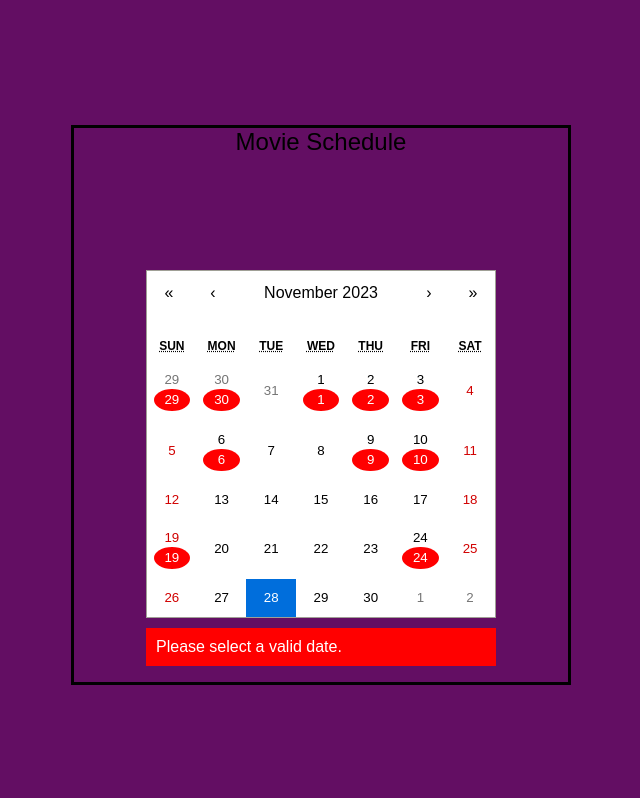
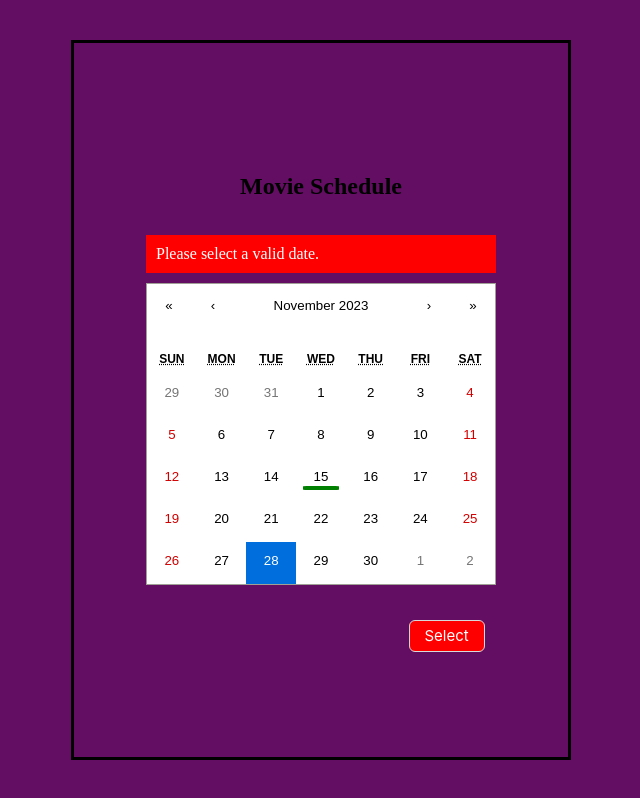
Before and after one commit to JoergeRyan/movie-ticketing-system-react-js, a React (Create React App) app: page /datelist in a window 1280 px wide. Shown: the whole page, without its empty margins (319-959 px from the left). Built offline with nearby package versions, Linux system fonts and the light colour scheme.

Commit message:
created date list

```diff
--- a/src/App.js
+++ b/src/App.js
@@ -6,6 +6,7 @@ import Register from "./Pages/Register";
 import Menu from "./Pages/Menu";
 import Datelist from './Pages/Datelist';
 import CancelReservation from './Pages/CancelReservation';
+import CenimaList from './Pages/CinemaList';
 function App() {
   return (
 
@@ -19,6 +20,7 @@ function App() {
             <Route path="login" element={<Login/>}></Route>
             <Route path="register" element={<Register/>}></Route>
             <Route path="datelist" element={<Datelist/>}></Route>
+            <Route path="cinemalist" element={<CenimaList/>}></Route>
         </Routes>
       </BrowserRouter>
     </div>
--- /dev/null
+++ b/src/DataHandler.js
@@ -0,0 +1,59 @@
+const movieData = [
+  { Date: '2023-11-15', Screen: 1, Time: '13:00', Reserved: false, Movie: 'Inception', Price: 8.99, Duration: 1 },
+  { Date: '2023-11-15', Screen: 1, Time: '14:30', Reserved: false, Movie: 'Inception', Price: 8.99, Duration: 1 },
+  { Date: '2023-11-15', Screen: 1, Time: '16:00', Reserved: false, Movie: 'Inception', Price: 8.99, Duration: 1 },
+  { Date: '2023-11-15', Screen: 1, Time: '17:30', Reserved: false, Movie: 'Inception', Price: 8.99, Duration: 1 },
+  { Date: '2023-11-15', Screen: 1, Time: '19:00', Reserved: false, Movie: 'Inception', Price: 8.99, Duration: 1 },
+  { Date: '2023-11-15', Screen: 2, Time: '13:00', Reserved: false, Movie: 'The Dark Knight', Price: 7.99, Duration: 1 },
+  { Date: '2023-11-15', Screen: 2, Time: '14:30', Reserved: false, Movie: 'The Dark Knight', Price: 7.99, Duration: 1 },
+  { Date: '2023-11-15', Screen: 2, Time: '16:00', Reserved: false, Movie: 'The Dark Knight', Price: 7.99, Duration: 1 },
+  { Date: '2023-11-15', Screen: 2, Time: '17:30', Reserved: false, Movie: 'The Dark Knight', Price: 7.99, Duration: 1 },
+  { Date: '2023-11-15', Screen: 2, Time: '19:00', Reserved: false, Movie: 'The Dark Knight', Price: 7.99, Duration: 1 },
+  { Date: '2023-11-15', Screen: 3, Time: '13:00', Reserved: false, Movie: 'Interstellar', Price: 9.99, Duration: 1 },
+  { Date: '2023-11-15', Screen: 3, Time: '14:30', Reserved: false, Movie: 'Interstellar', Price: 9.99, Duration: 1 },
+  { Date: '2023-11-15', Screen: 3, Time: '16:00', Reserved: false, Movie: 'Interstellar', Price: 9.99, Duration: 1 },
+  { Date: '2023-11-15', Screen: 3, Time: '17:30', Reserved: false, Movie: 'Interstellar', Price: 9.99, Duration: 1 },
+  { Date: '2023-11-15', Screen: 3, Time: '19:00', Reserved: false, Movie: 'Interstellar', Price: 9.99, Duration: 1 },
+  { Date: '2023-11-15', Screen: 3, Time: '13:00', Reserved: false, Movie: 'Interstellar', Price: 9.99, Duration: 1 },
+  { Date: '2023-11-15', Screen: 3, Time: '14:30', Reserved: false, Movie: 'Interstellar', Price: 9.99, Duration: 1 },
+  { Date: '2023-11-15', Screen: 3, Time: '16:00', Reserved: false, Movie: 'Interstellar', Price: 9.99, Duration: 1 },
+  { Date: '2023-11-15', Screen: 3, Time: '17:30', Reserved: false, Movie: 'Interstellar', Price: 9.99, Duration: 1 },
+  { Date: '2023-11-15', Screen: 3, Time: '19:00', Reserved: false, Movie: 'Interstellar', Price: 9.99, Duration: 1 },
+  { Date: '2023-11-15', Screen: 4, Time: '13:00', Reserved: false, Movie: 'Dunkirk', Price: 6.99, Duration: 1 },
+  { Date: '2023-11-15', Screen: 4, Time: '14:30', Reserved: false, Movie: 'Dunkirk', Price: 6.99, Duration: 1 },
+  { Date: '2023-11-15', Screen: 4, Time: '16:00', Reserved: false, Movie: 'Dunkirk', Price: 6.99, Duration: 1 },
+  { Date: '2023-11-15', Screen: 4, Time: '17:30', Reserved: false, Movie: 'Dunkirk', Price: 6.99, Duration: 1 },
+  { Date: '2023-11-15', Screen: 4, Time: '19:00', Reserved: false, Movie: 'Dunkirk', Price: 6.99, Duration: 1 },
+  { Date: '2023-11-15', Screen: 5, Time: '13:00', Reserved: false, Movie: 'Memento', Price: 5.99, Duration: 1 },
+  { Date: '2023-11-15', Screen: 5, Time: '14:30', Reserved: false, Movie: 'Memento', Price: 5.99, Duration: 1 },
+  { Date: '2023-11-15', Screen: 5, Time: '16:00', Reserved: false, Movie: 'Memento', Price: 5.99, Duration: 1 },
+  { Date: '2023-11-15', Screen: 5, Time: '17:30', Reserved: false, Movie: 'Memento', Price: 5.99, Duration: 1 },
+  { Date: '2023-11-15', Screen: 5, Time: '19:00', Reserved: false, Movie: 'Memento', Price: 5.99, Duration: 1 },
+];
+
+
+
+
+function formatToCustomDate(dateString) {
+  const originalDate = new Date(dateString);
+  const formattedDate = originalDate.toLocaleDateString('en-US', {
+    weekday: 'short',
+    month: 'short',
+    day: '2-digit',
+    year: 'numeric',
+  });
+  return formattedDate;
+}
+
+
+let filteredMovies;
+function setfilterMoviesByDate(targetDate) {
+     filteredMovies = movieData.filter(movie => formatToCustomDate(movie.Date) === formatToCustomDate(targetDate));
+}
+function getfilterMoviesByDate() {
+   return filteredMovies
+}
+
+
+export default movieData;
+export {setfilterMoviesByDate,getfilterMoviesByDate};
--- a/src/Pages/CancelReservation/TicketList.js
+++ b/src/Pages/CancelReservation/TicketList.js
@@ -1,26 +1,26 @@
-import React from 'react';
-import { Table, Button } from 'antd';
+// import React from 'react';
+// import { Table, Button } from 'antd';
 
-const columns = [
-  {
-    title: 'Ticket Number',
-    dataIndex: 'ticketNumber',
-    key: 'ticketNumber',
-  },
-  // Add more columns as needed
-  {
-    title: 'Actions',
-    key: 'actions',
-    render: (text, record) => (
-      <Button type="danger" onClick={() => handleCancelTicket(record)}>
-        Cancel Ticket
-      </Button>
-    ),
-  },
-];
+// const columns = [
+//   {
+//     title: 'Ticket Number',
+//     dataIndex: 'ticketNumber',
+//     key: 'ticketNumber',
+//   },
+//   // Add more columns as needed
+//   {
+//     title: 'Actions',
+//     key: 'actions',
+//     render: (text, record) => (
+//       <Button type="danger" onClick={() => handleCancelTicket(record)}>
+//         Cancel Ticket
+//       </Button>
+//     ),
+//   },
+// ];
 
-const TicketList = ({ data }) => {
-  return <Table dataSource={data} columns={columns} />;
-};
+// const TicketList = ({ data }) => {
+//   return <Table dataSource={data} columns={columns} />;
+// };
 
-export default TicketList;
+// export default TicketList;
--- a/src/Pages/CancelReservation/index.js
+++ b/src/Pages/CancelReservation/index.js
@@ -1,98 +1,98 @@
-import React, { useState, useEffect } from 'react';
-import SearchBar from './SearchBar';
-import TicketList from './TicketList';
-import TicketModal from './TicketModal';
-import 'antd/dist/reset.css';
-import '../../Stylesheets/CancelReservation.css';
+// import React, { useState, useEffect } from 'react';
+// import SearchBar from './SearchBar';
+// import TicketList from './TicketList';
+// import TicketModal from './TicketModal';
+// import 'antd/dist/reset.css';
+// import '../../Stylesheets/CancelReservation.css';
 
-// Initial ticket data outside the component
-const initialTicketData = [
-  {
-    ticketNumber: 'T12354',
-    description: 'Issue with login functionality',
-    status: 'Open',
-  },
-  {
-    ticketNumber: 'T12456',
-    description: 'Error in payment processing',
-    status: 'In Progress',
-  },
-  {
-    ticketNumber: 'T12367',
-    description: 'UI design improvements',
-    status: 'Closed',
-  },
-  // Add more ticket objects as needed
-];
+// // Initial ticket data outside the component
+// const initialTicketData = [
+//   {
+//     ticketNumber: 'T12354',
+//     description: 'Issue with login functionality',
+//     status: 'Open',
+//   },
+//   {
+//     ticketNumber: 'T12456',
+//     description: 'Error in payment processing',
+//     status: 'In Progress',
+//   },
+//   {
+//     ticketNumber: 'T12367',
+//     description: 'UI design improvements',
+//     status: 'Closed',
+//   },
+//   // Add more ticket objects as needed
+// ];
 
-const CancelReservation = () => {
-  const [searchText, setSearchText] = useState('');
-  const [ticketData, setTicketData] = useState(initialTicketData);
-  const [selectedTicket, setSelectedTicket] = useState(null);
-  const [isModalVisible, setIsModalVisible] = useState(false);
+// const CancelReservation = () => {
+//   const [searchText, setSearchText] = useState('');
+//   const [ticketData, setTicketData] = useState(initialTicketData);
+//   const [selectedTicket, setSelectedTicket] = useState(null);
+//   const [isModalVisible, setIsModalVisible] = useState(false);
 
-  const handleSearch = (text) => {
-    setSearchText(text);
-  };
+//   const handleSearch = (text) => {
+//     setSearchText(text);
+//   };
 
-  useEffect(() => {
-    // If search text is empty, show all tickets
-    if (!searchText.trim()) {
-      setTicketData(initialTicketData);
-      return;
-    }
+//   useEffect(() => {
+//     // If search text is empty, show all tickets
+//     if (!searchText.trim()) {
+//       setTicketData(initialTicketData);
+//       return;
+//     }
 
-    // Filter the initialTicketData based on the searchText
-    const filteredTickets = initialTicketData.filter(
-      (ticket) =>
-        ticket.ticketNumber.toLowerCase().includes(searchText.toLowerCase())
-    );
+//     // Filter the initialTicketData based on the searchText
+//     const filteredTickets = initialTicketData.filter(
+//       (ticket) =>
+//         ticket.ticketNumber.toLowerCase().includes(searchText.toLowerCase())
+//     );
 
-    // Update the ticketData state with the filtered tickets
-    setTicketData(filteredTickets);
-  }, [searchText]);
+//     // Update the ticketData state with the filtered tickets
+//     setTicketData(filteredTickets);
+//   }, [searchText]);
 
-  const handleCancelTicket = (ticket) => {
-    setSelectedTicket(ticket);
-    setIsModalVisible(true);
-  };
+//   const handleCancelTicket = (ticket) => {
+//     setSelectedTicket(ticket);
+//     setIsModalVisible(true);
+//   };
 
-  const handleModalCancel = () => {
-    setSelectedTicket(null);
-    setIsModalVisible(false);
-  };
+//   const handleModalCancel = () => {
+//     setSelectedTicket(null);
+//     setIsModalVisible(false);
+//   };
 
-  const handleModalConfirm = () => {
-    // Implement logic to cancel the selected ticket
-    // Assuming cancelTicketApiCall is your actual API call function
-    cancelTicketApiCall(selectedTicket)
-      .then(() => {
-        const updatedTickets = ticketData.filter(
-          (ticket) => ticket.ticketNumber !== selectedTicket.ticketNumber
-        );
+//   const handleModalConfirm = () => {
+//     // Implement logic to cancel the selected ticket
+//     // Assuming cancelTicketApiCall is your actual API call function
+//     cancelTicketApiCall(selectedTicket)
+//       .then(() => {
+//         const updatedTickets = ticketData.filter(
+//           (ticket) => ticket.ticketNumber !== selectedTicket.ticketNumber
+//         );
 
-        setTicketData(updatedTickets);
-        setSelectedTicket(null);
-        setIsModalVisible(false);
-      })
-      .catch((error) => {
-        console.error('Error canceling ticket:', error);
-        setSelectedTicket(null);
-        setIsModalVisible(false);
-      });
-  };
+//         setTicketData(updatedTickets);
+//         setSelectedTicket(null);
+//         setIsModalVisible(false);
+//       })
+//       .catch((error) => {
+//         console.error('Error canceling ticket:', error);
+//         setSelectedTicket(null);
+//         setIsModalVisible(false);
+//       });
+//   };
 
-  return (
-    <div className="Cancel">
-      <SearchBar onSearch={handleSearch} />
-      <TicketList data={ticketData} handleCancelTicket={handleCancelTicket} />
-      <TicketModal
-        visible={isModalVisible}
-        onCancel={handleModalCancel}
-        onConfirm={handleModalConfirm}
-      />
-    </div>
-  );
-};
+//   return (
+//     <div className="Cancel">
+//       <SearchBar onSearch={handleSearch} />
+//       <TicketList data={ticketData} handleCancelTicket={handleCancelTicket} />
+//       <TicketModal
+//         visible={isModalVisible}
+//         onCancel={handleModalCancel}
+//         onConfirm={handleModalConfirm}
+//       />
+//     </div>
+//   );
+// };
 
-export default CancelReservation;
+// export default CancelReservation;
--- /dev/null
+++ b/src/Pages/CinemaList/index.js
@@ -0,0 +1,38 @@
+import React, { useState } from 'react'
+import { Button, Form } from 'antd';
+import "../../Stylesheets/Datelist.css"
+import "../../Stylesheets/General.css";
+import Calendar from 'react-calendar';
+import 'react-calendar/dist/Calendar.css';
+import'../../Stylesheets/CinemaListContainer.css';
+import movieData,{getfilterMoviesByDate} from '../../DataHandler';
+function CenimaList() {
+
+    return (
+        <div id="cinemaListContainer">
+            <div>
+                <div id="buttonContainer">
+                <Button id="buttonCList">Cenima 1</Button>
+                <Button id="buttonCList">Cenima 2</Button>
+                <Button id="buttonCList">Cenima 3</Button>
+                <Button id="buttonCList">Cenima 4</Button>
+                <Button id="buttonCList">Cenima 5</Button>
+                </div>
+
+                <div id="listContainer">
+                    <p>
+
+                    </p>
+
+                </div>
+
+
+
+
+            </div>
+        </div>
+    );
+}
+
+
+export default CenimaList;
--- a/src/Pages/Datelist/index.js
+++ b/src/Pages/Datelist/index.js
@@ -4,58 +4,72 @@ import "../../Stylesheets/Datelist.css"
 import "../../Stylesheets/General.css";
 import Calendar from 'react-calendar';
 import 'react-calendar/dist/Calendar.css';
-import movieData from '../../ScheduleHandler';
+import movieData,{setfilterMoviesByDate} from '../../DataHandler';
 
 
 function Datelist() {
     const [selectedDate, setSelectedDate] = useState(new Date());
 
 
-  // Check if the selected date is in the filteredMovieData
-  const isDateInData = (date) => {
-    // Check if selectedDate is not null and date is truthy
-    return selectedDate && date && movieData.some(movie => (new Date(movie.Date)).toDateString() === date.toDateString());
-  };
+    // Check if the selected date is in the filteredMovieData
+    const isDateInData = (date) => {
+        // Check if selectedDate is not null and date is truthy
+        return selectedDate && date && movieData.some(movie => (new Date(movie.Date)).toDateString() === date.toDateString());
+    };
 
 
 
     const tileContent = ({ date, view }) => {
         if (view === 'month' && isDateInData(date)) {
 
-            return <div style={{ backgroundColor: 'red', borderRadius: '50%', padding: '2px', color: 'white' }}>
-                {date.getDate()}
+            return <div
+                style={{ backgroundColor: 'green', borderRadius: '10%', padding: '2px', color: 'white' }}>
             </div>
         }
-        return null;
+        return <div
+            style={{ borderRadius: '10%', padding: '2px', color: 'white' }}>
+        </div>;
     };
 
     const handleDateClick = (date) => {
         setSelectedDate(date);
-        console.log(isDateInData(date));
         // Add your logic for handling the clicked date here
     };
 
+    const errorMessageStyle = {
+        marginTop: '10px',
+        padding: '10px',
+        backgroundColor: isDateInData(selectedDate) ? 'green' : 'red',
+        color: 'white',
+        height: 'auto',
+        marginBottom: '10px',
+    };
+
+
+    function handleClickSelectDay() {
+        console.log(selectedDate);
+        if(isDateInData(selectedDate)){
+           setfilterMoviesByDate(selectedDate);
+        }
+    };
     return (
         <div id="dateListContainer">
             <div id="dateListSceduleContainer">
                 <h2 id="movieSchedule">Movie Schedule</h2>
-                <div style={{ maxWidth: '900px', margin: 'auto', }}>
+                <div style={{ maxWidth: '900px', }}>
 
-
+                    <div style={errorMessageStyle}>
+                        {isDateInData(selectedDate) ? "Valid Date" : " Please select a valid date."}
+                    </div>
                     <Calendar
                         onClickDay={handleDateClick}
                         value={selectedDate}
                         calendarType="US"
                         tileContent={tileContent}
                     />
+                    <Button style={{ marginLeft: '75%', color: 'white', backgroundColor: 'red', }} onClick={handleClickSelectDay}>Select</Button>
+                </div>
 
-                    {!isDateInData(selectedDate) && (
-                        <div style={{ marginTop: '10px', padding: '10px', backgroundColor: 'red', color: 'white' }}>
-                            Please select a valid date.
-                        </div>
-                    )}
-
-                </div>
 
             </div>
         </div>
--- a/src/ScheduleHandler.js
+++ /dev/null
@@ -1,26 +0,0 @@
-const movieData = [
-    { Date: '2023-10-25', Screen: 4, Time: '14:45', Reserved: false, Movie: 'A Very Good Girl', Price: 2.25 },
-    { Date: '2023-10-26', Screen: 4, Time: '17:00', Reserved: false, Movie: 'A Very Good Girl', Price: 2.25 },
-    { Date: '2023-10-27', Screen: 4, Time: '19:15', Reserved: false, Movie: 'A Very Good Girl', Price: 2.25 },
-    { Date: '2023-10-28', Screen: 1, Time: '13:00', Reserved: false, Movie: 'The Creator', Price: 2.25 },
-    { Date: '2023-10-29', Screen: 1, Time: '15:30', Reserved: false, Movie: 'The Creator', Price: 2.25 },
-    { Date: '2023-10-30', Screen: 1, Time: '15:30', Reserved: false, Movie: 'The Creator', Price: 2.25 },
-    { Date: '2023-11-1', Screen: 1, Time: '15:30', Reserved: false, Movie: 'The Creator', Price: 2.25 },
-    { Date: '2023-11-2', Screen: 1, Time: '15:30', Reserved: false, Movie: 'The Creator', Price: 2.25 },
-    { Date: '2023-11-3', Screen: 1, Time: '15:30', Reserved: false, Movie: 'The Creator', Price: 2.25 },
-    { Date: '2023-11-6', Screen: 1, Time: '15:30', Reserved: false, Movie: 'The Creator', Price: 2.25 },
-    { Date: '2023-11-9', Screen: 1, Time: '15:30', Reserved: false, Movie: 'The Creator', Price: 2.25 },
-    { Date: '2023-11-10', Screen: 1, Time: '15:30', Reserved: false, Movie: 'The Creator', Price: 2.25 },
-    { Date: '2023-11-24', Screen: 1, Time: '15:30', Reserved: false, Movie: 'The Creator', Price: 2.25 },
-    { Date: '2023-11-19', Screen: 1, Time: '15:30', Reserved: false, Movie: 'The Creator', Price: 2.25 },
-
-];
-
-function filterMoviesByDate(targetDate) {
-    const filteredMovies = movieData.filter(movie => movie.Date === targetDate);
-    return filteredMovies;
-  }
-
-
-export default movieData;
-export {filterMoviesByDate};
--- /dev/null
+++ b/src/Stylesheets/CinemaListContainer.css
@@ -0,0 +1,16 @@
+#cinemaListContainer {
+    border: solid;
+    margin-top: 10px !important;
+}
+
+#buttonCList {
+    margin-top: 0% !important;
+    font-size: 15px;
+    background: #4c00b4;
+    margin: 10px !important;
+}
+
+#buttonContainer,#listContainer{
+    border: solid;
+    margin: 5px;
+}
--- a/src/Stylesheets/Datelist.css
+++ b/src/Stylesheets/Datelist.css
@@ -1,23 +1,22 @@
-
 * {
     margin: 0;
     padding: 0;
     box-sizing: border-box;
 }
 
-#dateListSceduleContainer{
-    margin-top: 2%;
+#dateListSceduleContainer {
+    margin-top: 0%;
     border: solid;
-    height: 70vh;
+    height: 90vh;
     width: 500px;
     display: flex;
     justify-content: center;
     align-items: center;
     flex-direction: column;
-
 }
 
 
-#movieSchedule{
-    margin-bottom: 20%;
+#movieSchedule {
+    margin-bottom: 5%;
+    margin-top: 5%;
 }
```
